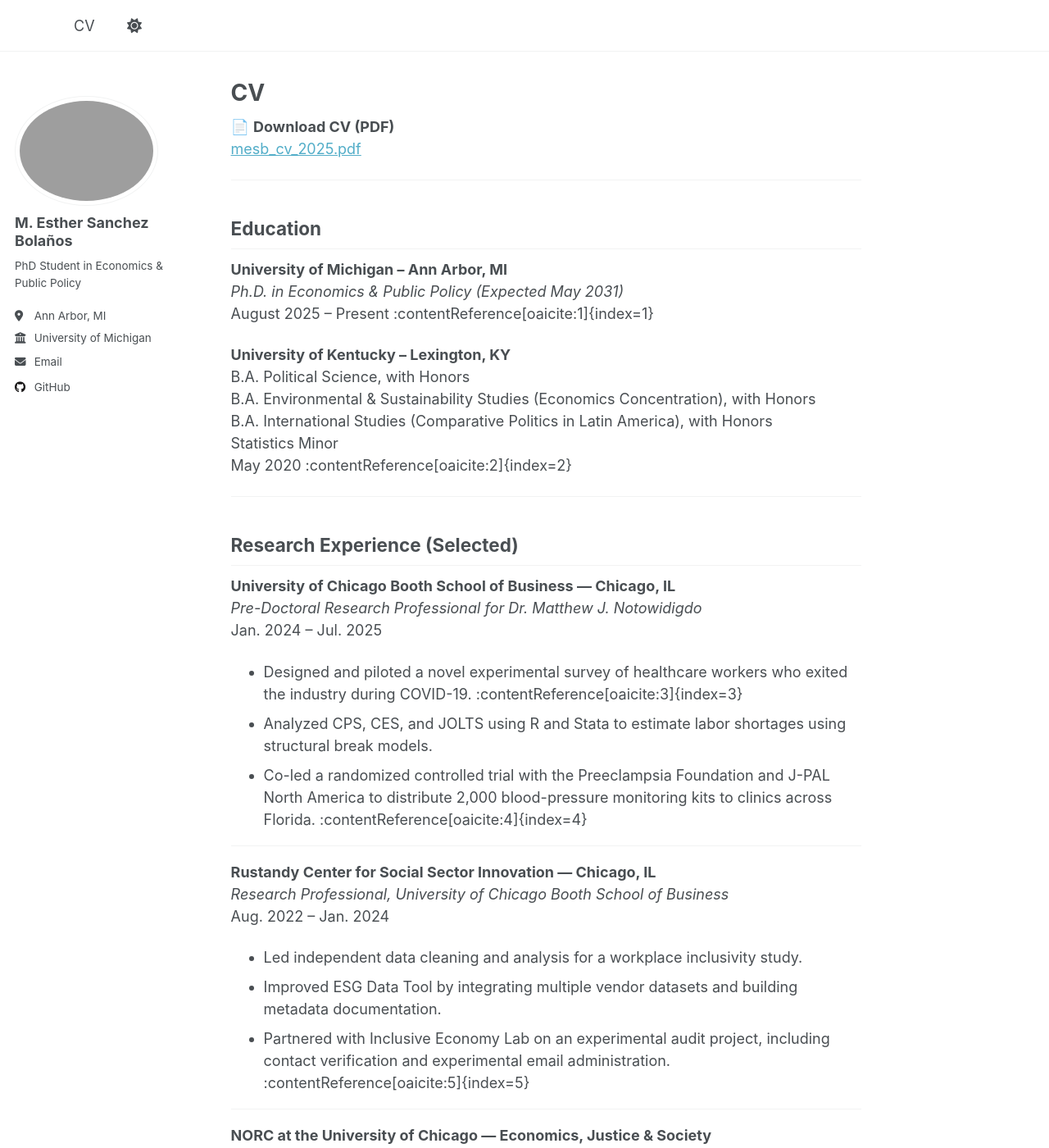
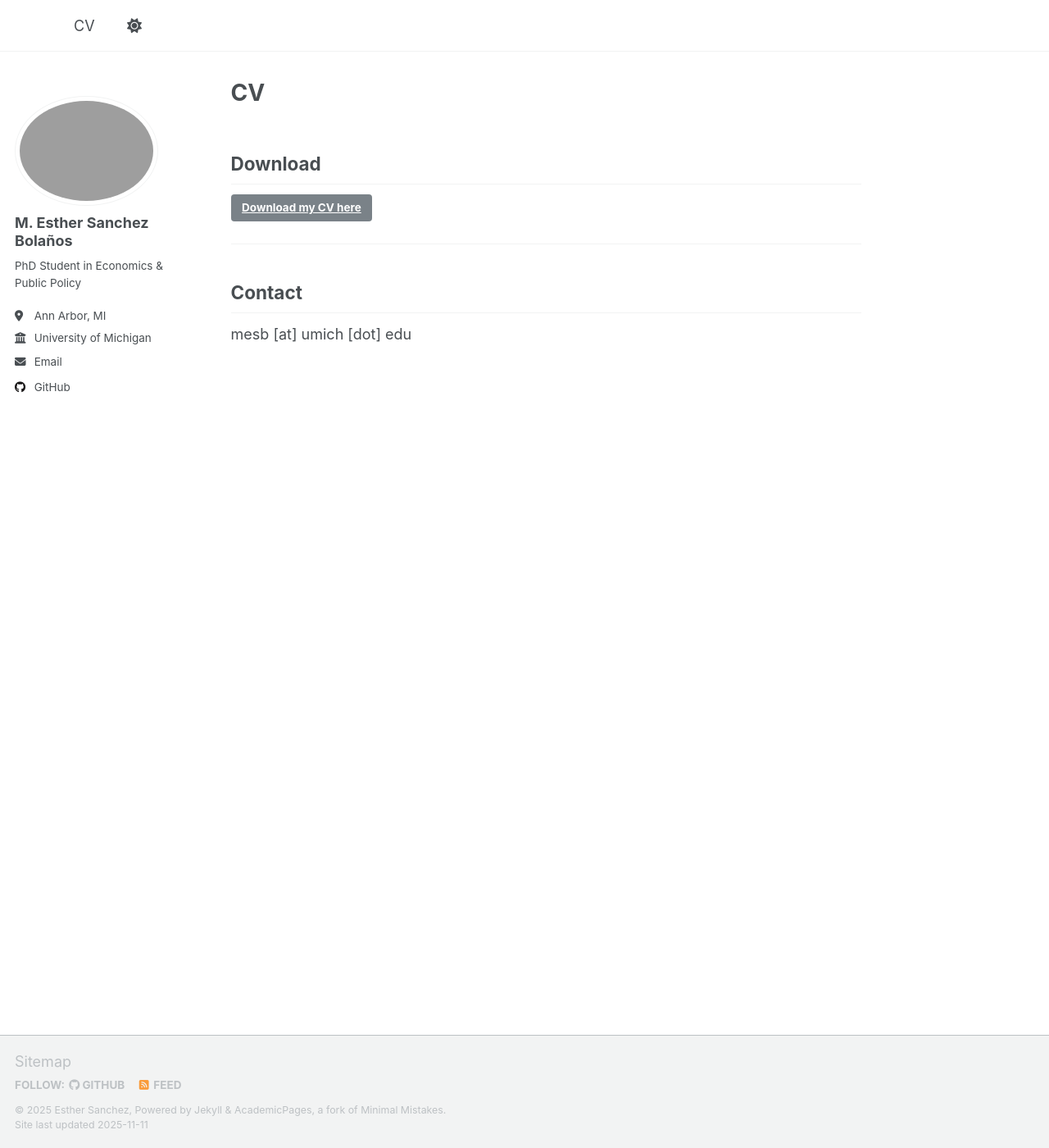
Before and after one commit to esther-sanchez/esther-sanchez.github.io, a Jekyll site: the page built from _pages/cv.md, in a window 1280 px wide and 1400 px high. Shown: the whole window at 82% size. Built offline with Jekyll 4.4.1, drawn with Linux system fonts in a browser that asks for light colours; a script that is not in the unit is left out; some of the changed text lies outside the part shown.

Commit message:
Update cv.md

```diff
--- a/_pages/cv.md
+++ b/_pages/cv.md
@@ -5,53 +5,12 @@ permalink: /cv/
 author_profile: true
 ---
 
-📄 **Download CV (PDF)**
-[mesb_cv_2025.pdf](/files/mesb_cv_2025.pdf)
+## Download
+
+[Download my CV here](/files/mesb_cv_2025.pdf){: .btn .btn--primary}
 
 ---
 
-## Education
+## Contact
 
-**University of Michigan – Ann Arbor, MI**
-_Ph.D. in Economics & Public Policy (Expected May 2031)_
-August 2025 – Present  :contentReference[oaicite:1]{index=1}
-
-**University of Kentucky – Lexington, KY**
-B.A. Political Science, with Honors
-B.A. Environmental & Sustainability Studies (Economics Concentration), with Honors
-B.A. International Studies (Comparative Politics in Latin America), with Honors
-Statistics Minor
-May 2020  :contentReference[oaicite:2]{index=2}
-
----
-
-## Research Experience (Selected)
-
-**University of Chicago Booth School of Business — Chicago, IL**
-_Pre-Doctoral Research Professional for Dr. Matthew J. Notowidigdo_
-Jan. 2024 – Jul. 2025
-- Designed and piloted a novel experimental survey of healthcare workers who exited the industry during COVID-19.  :contentReference[oaicite:3]{index=3}
-- Analyzed CPS, CES, and JOLTS using R and Stata to estimate labor shortages using structural break models.
-- Co-led a randomized controlled trial with the Preeclampsia Foundation and J-PAL North America to distribute 2,000 blood-pressure monitoring kits to clinics across Florida.  :contentReference[oaicite:4]{index=4}
-
----
-
-**Rustandy Center for Social Sector Innovation — Chicago, IL**
-_Research Professional, University of Chicago Booth School of Business_
-Aug. 2022 – Jan. 2024
-- Led independent data cleaning and analysis for a workplace inclusivity study.
-- Improved ESG Data Tool by integrating multiple vendor datasets and building metadata documentation.
-- Partnered with Inclusive Economy Lab on an experimental audit project, including contact verification and experimental email administration.  :contentReference[oaicite:5]{index=5}
-
----
-
-**NORC at the University of Chicago — Economics, Justice & Society**
-_Research Associate_
-Feb. 2021 – Aug. 2022
-- Managed datasets including the General Social Survey and the National Longitudinal Surveys of Youth.
-- Conducted data analysis in R for reports, conference presentations, and visualizations.
-- Validated and translated survey instruments and managed incentive processes for large multi-year projects.  :contentReference[oaicite:6]{index=6}
-
----
-
-> Full CV available above (PDF).
+mesb [at] umich [dot] edu
```
